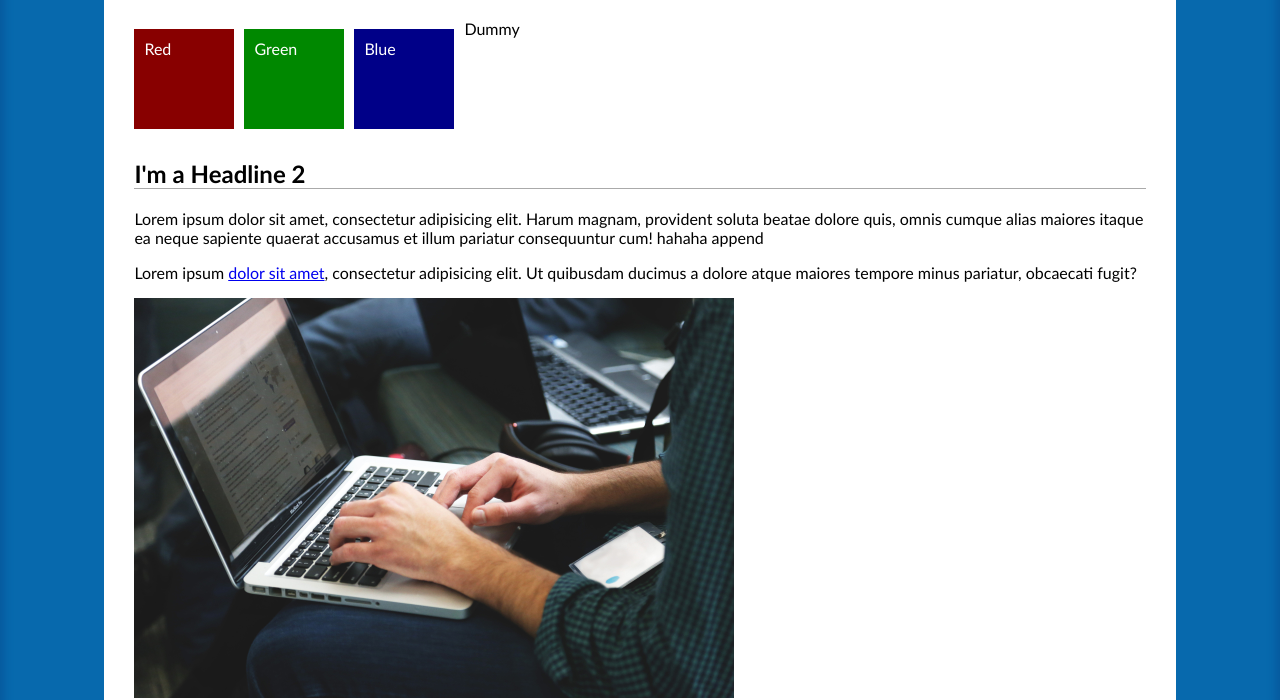
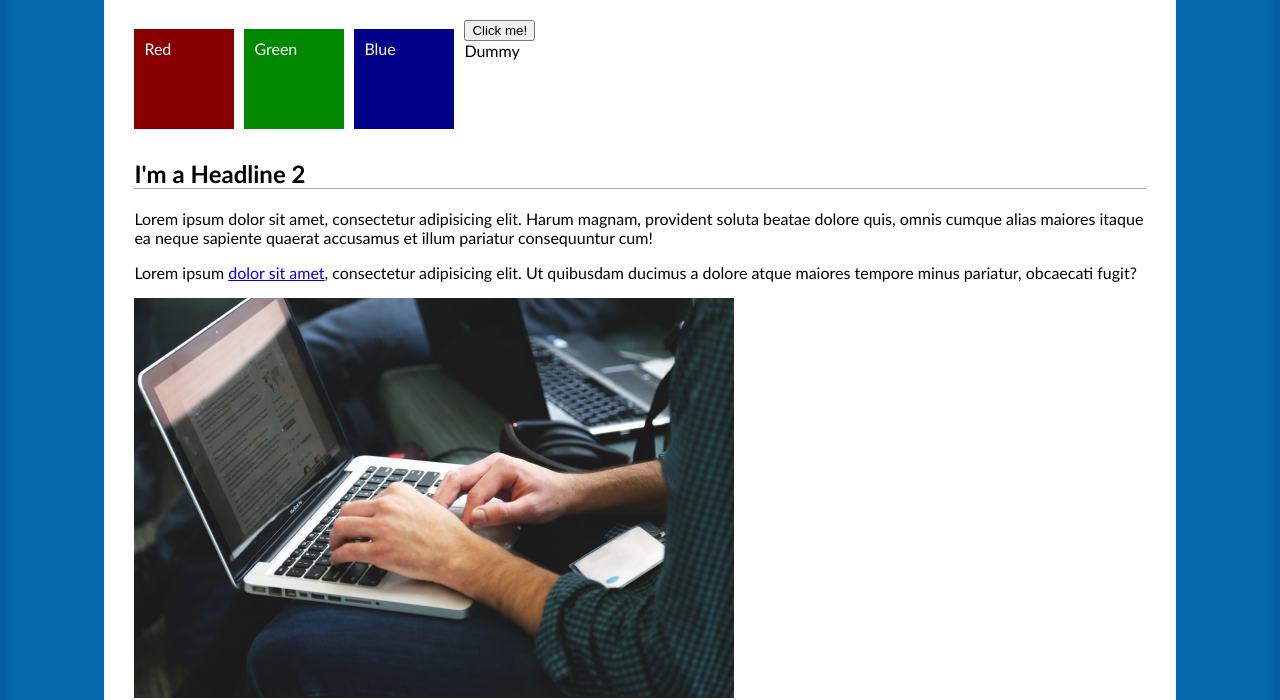
Before and after one commit to arieldavis22/JQuery-work, a plain HTML site: page part-1/index.html in a window 1280 px wide. Shown: the part 113-813 px from the top of the page. Drawn offline with nearby package versions, Linux system fonts and the light colour scheme.

Commit message:
click event

```diff
--- a/part-1/index.html
+++ b/part-1/index.html
@@ -10,6 +10,8 @@
 <body>
   <div id="content">
     <h1>The Complete jQuery Course - Project Structure</h1>
+
+    <button id="btn-click">Click me!</button>
 
     <div class="red-box">Red</div>
     <div class="green-box">Green</div>
--- a/part-1/js/script.js
+++ b/part-1/js/script.js
@@ -1,15 +1,12 @@
 $(function () {
-  //text(), html()
+  $("#btn-click").click(function(event) {
+    // alert("Button was clicked")
+    console.log(event)
+  })
 
-  let firstP = $("p:first")
-  console.log(firstP.text())
-  console.log(firstP.html());
-
-  // firstP.html("<strong>Hello World</strong>")
-
-  firstP.html(firstP.html() + " hahaha append")
-
-
+  $(".red-box").click(function() {
+    $(this).fadeTo(2000, 0.5)
+  })
 });
 
 
@@ -277,6 +274,17 @@ $(function () {
   // console.log(firstP.data("coolData"))
 
 //============================================================================================
+
+  // //text(), html()
+
+  // let firstP = $("p:first")
+  // console.log(firstP.text())
+  // console.log(firstP.html());
+
+  // // firstP.html("<strong>Hello World</strong>")
+
+  // firstP.html(firstP.html() + " hahaha append")
+
 //============================================================================================
 //============================================================================================
 //============================================================================================
```
